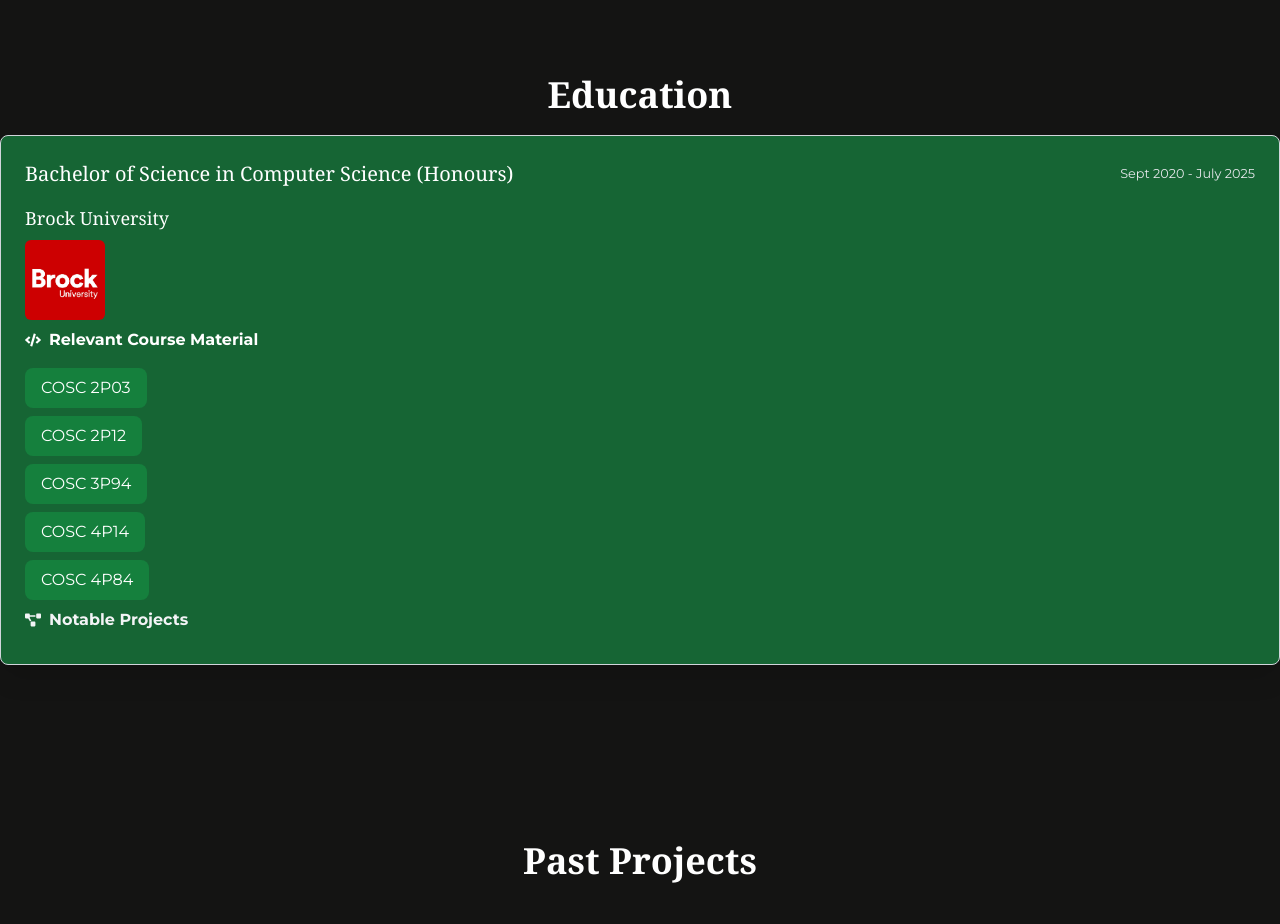
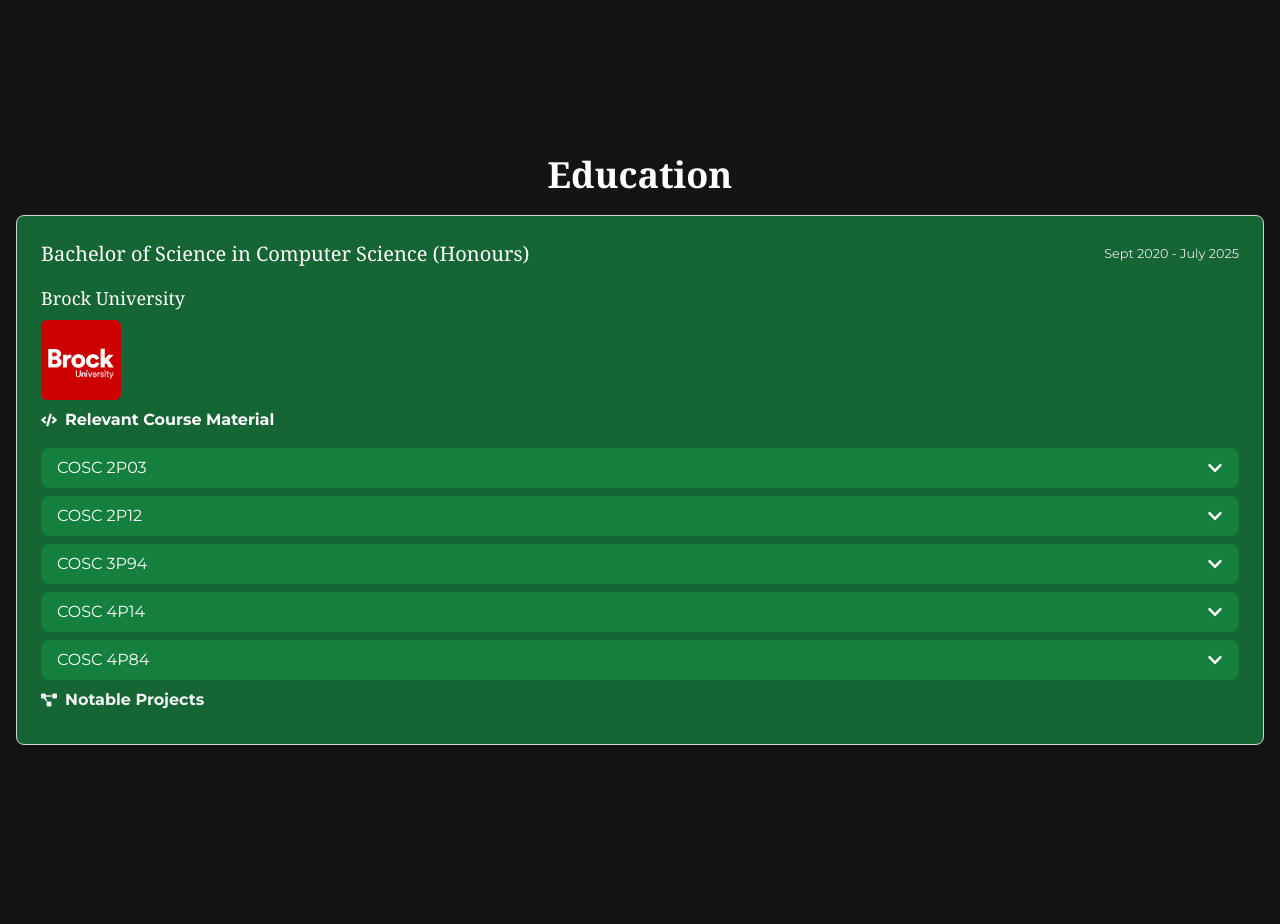
Before and after one commit to IMARTYI/Portfolio-Website, a React (Vite) app: page / in a window 1280 px wide. Shown: the part 1600-2524 px from the top of the page. Built offline with nearby package versions, Linux system fonts and the light colour scheme.

Commit message:
added course descriptions + fixed padding issue

```diff
--- a/src/Intro.jsx
+++ b/src/Intro.jsx
@@ -95,7 +95,7 @@ function Intro() {
 </section>
 
         <section
-          className=" mb-20 w-full fade-in opacity-0 translate-y-10 transition-opacity duration-700 ease-out"
+          className=" mb-20 w-full fade-in opacity-0 translate-y-10 transition-opacity duration-700 ease-out pt-20"
           id="aboutME"
         >
           <AboutMe />
--- a/src/education.jsx
+++ b/src/education.jsx
@@ -1,23 +1,38 @@
 import React, { useState } from "react";
-import { FaCode, FaProjectDiagram } from "react-icons/fa";
+import { FaCode, FaProjectDiagram, FaChevronDown, FaChevronUp } from "react-icons/fa";
 import brockPhoto from "./assets/brock.png";
 
 function Education() {
   const courses = [
-    { courseName: "COSC 2P03"
-
+    {
+      courseName: "COSC 2P03",
+      description: "Data Structures: Explored linked lists, trees, graphs, and their applications.",
     },
-    { courseName: "COSC 2P12" },
-    { courseName: "COSC 3P94" },
-    { courseName: "COSC 4P14" },
-    { courseName: "COSC 4P84" },
+    {
+      courseName: "COSC 2P12",
+      description: "Algorithms: Studied sorting, searching, and optimization techniques.",
+    },
+    {
+      courseName: "COSC 3P94",
+      description: "Artificial Intelligence: Covered foundational AI concepts and their practical applications.",
+    },
+    {
+      courseName: "COSC 4P14",
+      description: "Computer Networking: Focused on networking protocols and distributed systems.",
+    },
+    {
+      courseName: "COSC 4P84",
+      description: "Machine Learning: Explored advanced ML algorithms and fine-tuning techniques.",
+    },
   ];
 
-  // State to track visibility of each section
+  // State to track visibility of each section and course descriptions
   const [showContent, setShowContent] = useState({
     courses: false,
     projects: false,
   });
+
+  const [visibleDescriptions, setVisibleDescriptions] = useState({});
 
   // Toggle visibility of a section
   const toggleSection = (section) => {
@@ -27,10 +42,18 @@ function Education() {
     }));
   };
 
+  // Toggle visibility of a course description
+  const toggleDescription = (index) => {
+    setVisibleDescriptions((prevState) => ({
+      ...prevState,
+      [index]: !prevState[index],
+    }));
+  };
+
   return (
-    <div className="flex flex-col items-center justify-center w-full container ">
+    <div className="flex flex-col items-center justify-center w-full container px-4">
       <div className="w-full">
-        <div className="bg-green-800 shadow-xl border border-gray-300 rounded-lg hover:border-green-400 hover:shadow-2xl transition duration-300 ">
+        <div className="bg-green-800 shadow-xl border border-gray-300 rounded-lg hover:border-green-400 hover:shadow-2xl transition duration-300">
           <div className="p-6">
             <div className="flex flex-row justify-between items-center">
               <h5 className="md:text-xl font-serif text-white">
@@ -51,28 +74,35 @@ function Education() {
 
             {/* Courses Header */}
             <div className="py-2">
-              <div
-                className="text-white font-semibold flex items-center "
-
-              >
+              <div className="text-white font-semibold flex items-center">
                 <FaCode className="text-white mr-2" />
                 Relevant Course Material
               </div>
             </div>
 
             {/* Courses Content */}
-            <div
-              className={`transition-all duration-500 ease-in-out overflow-hidden
-                `}
-            >
+            <div className="transition-all duration-500 ease-in-out overflow-hidden">
               <ul className="list-none mt-2 text-white space-y-2">
                 {courses.map((course, index) => (
                   <li key={index}>
-                    <button
-                      className="bg-green-700 text-white px-4 py-2 rounded-lg hover:bg-green-500 transition duration-200"
-                    >
-                      {course.courseName}
-                    </button>
+                    <div className="flex flex-col">
+                      <button
+                        onClick={() => toggleDescription(index)}
+                        className="bg-green-700 text-white px-4 py-2 rounded-lg flex items-center justify-between hover:bg-green-500 transition duration-200"
+                      >
+                        {course.courseName}
+                        {visibleDescriptions[index] ? (
+                          <FaChevronUp className="ml-2" />
+                        ) : (
+                          <FaChevronDown className="ml-2" />
+                        )}
+                      </button>
+                      {visibleDescriptions[index] && (
+                        <p className="mt-2 text-sm text-gray-200 bg-green-600 rounded-lg p-4">
+                          {course.description}
+                        </p>
+                      )}
+                    </div>
                   </li>
                 ))}
               </ul>
```
